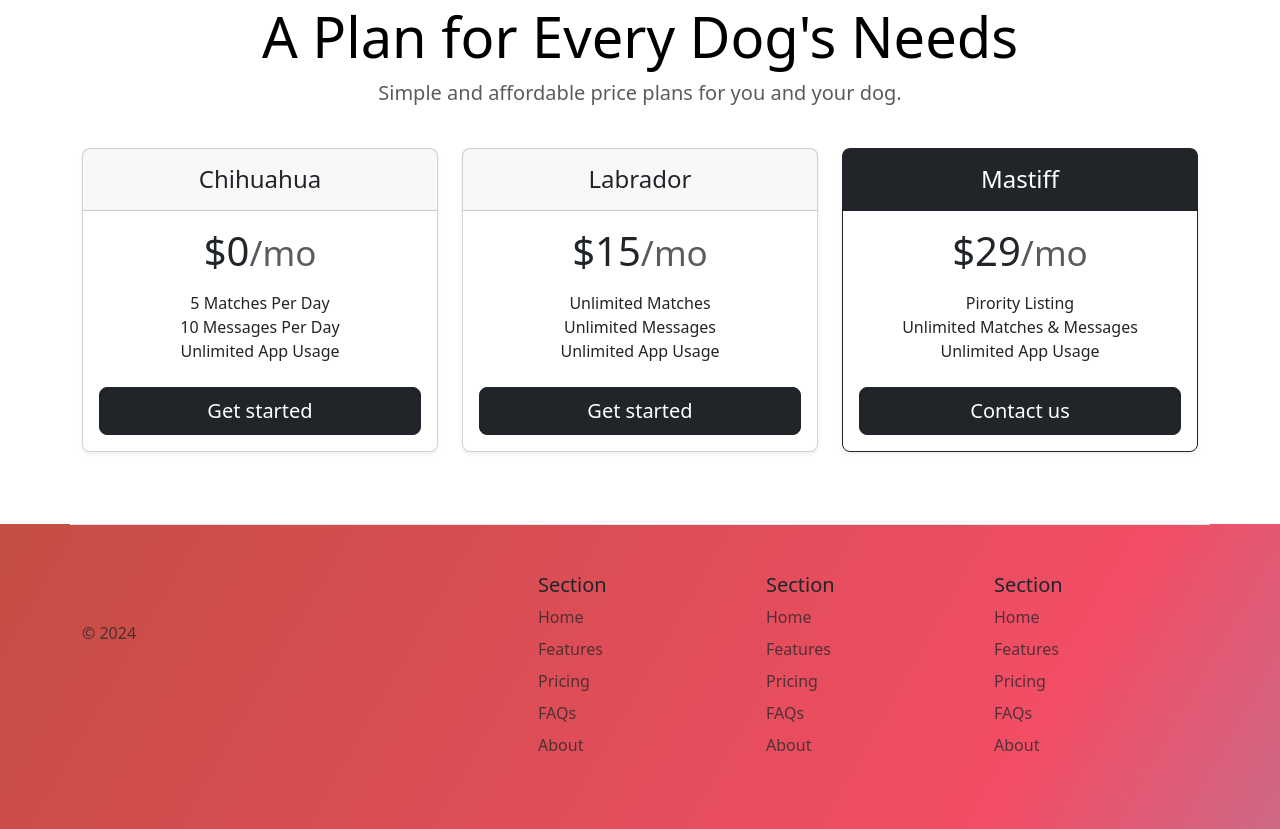
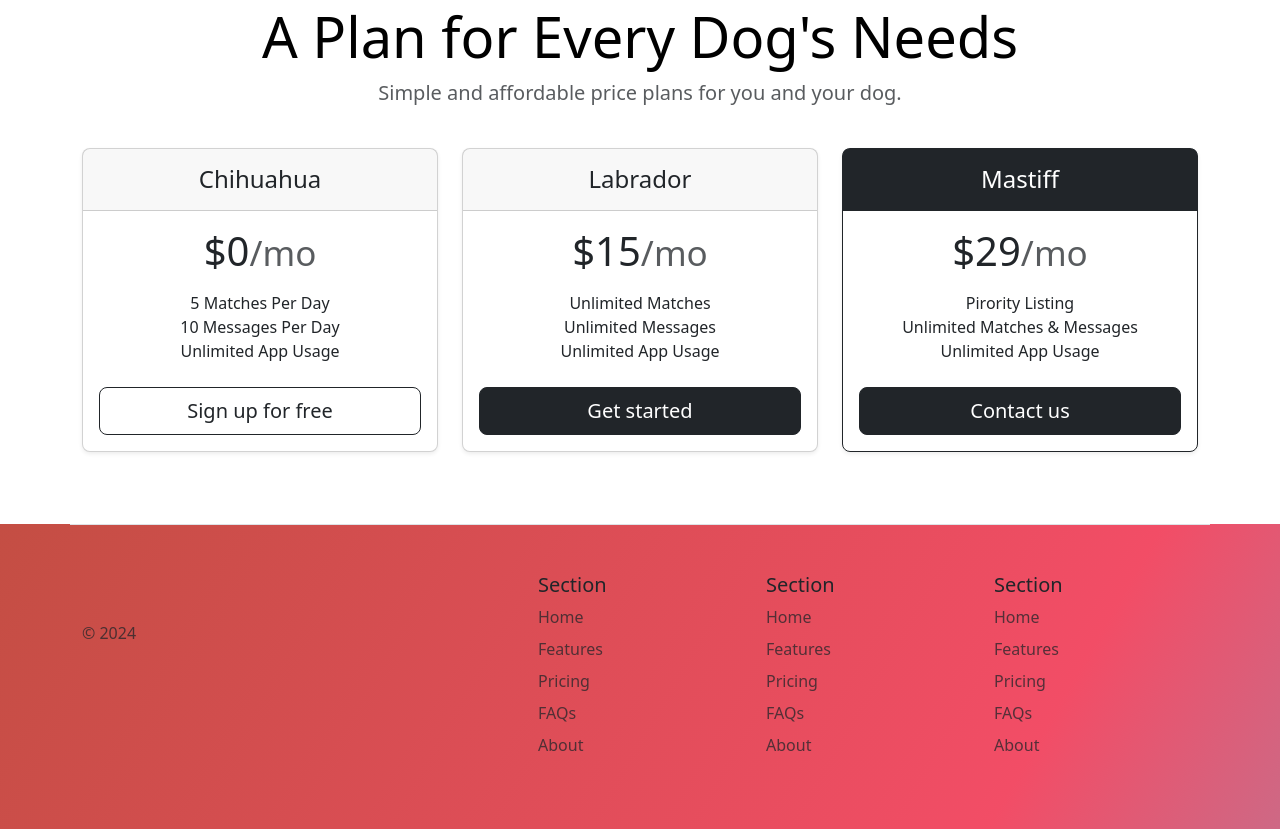
Before and after one commit to wiz0p17/TinderOfDog-bootstrap, a plain HTML site: page index.html in a window 1280 px wide. Shown: the part 1601-2430 px from the top of the page. Drawn offline with nearby package versions, Linux system fonts and the light colour scheme.

Commit message:
Update index.html

```diff
--- a/index.html
+++ b/index.html
@@ -141,7 +141,7 @@
                   <li>10 Messages Per Day</li>
                   <li>Unlimited App Usage</li>
                 </ul>
-                <button type="button" class="w-100 btn btn-lg btn-dark">Get started</button>
+                <button type="button" class="w-100 btn btn-lg btn-outline-dark">Sign up for free</button>
               </div>
             </div>
           </div>
```
